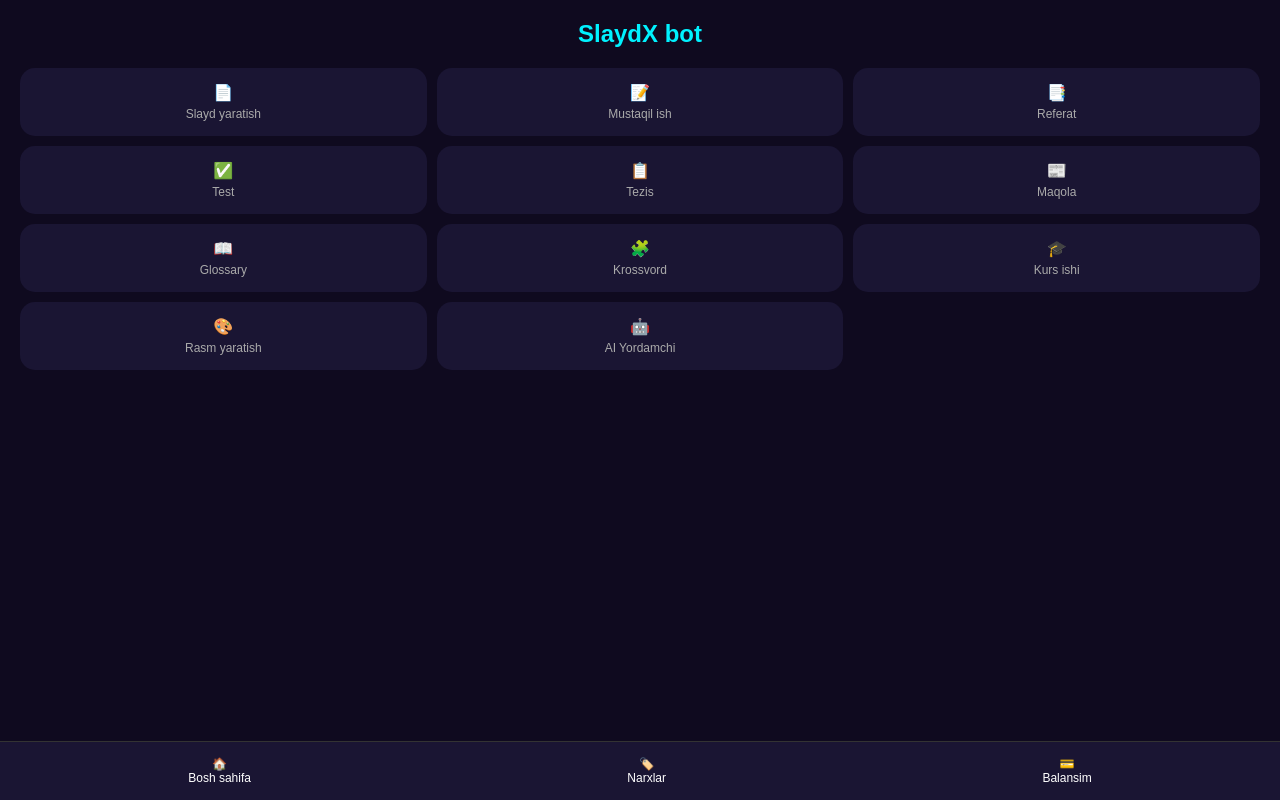
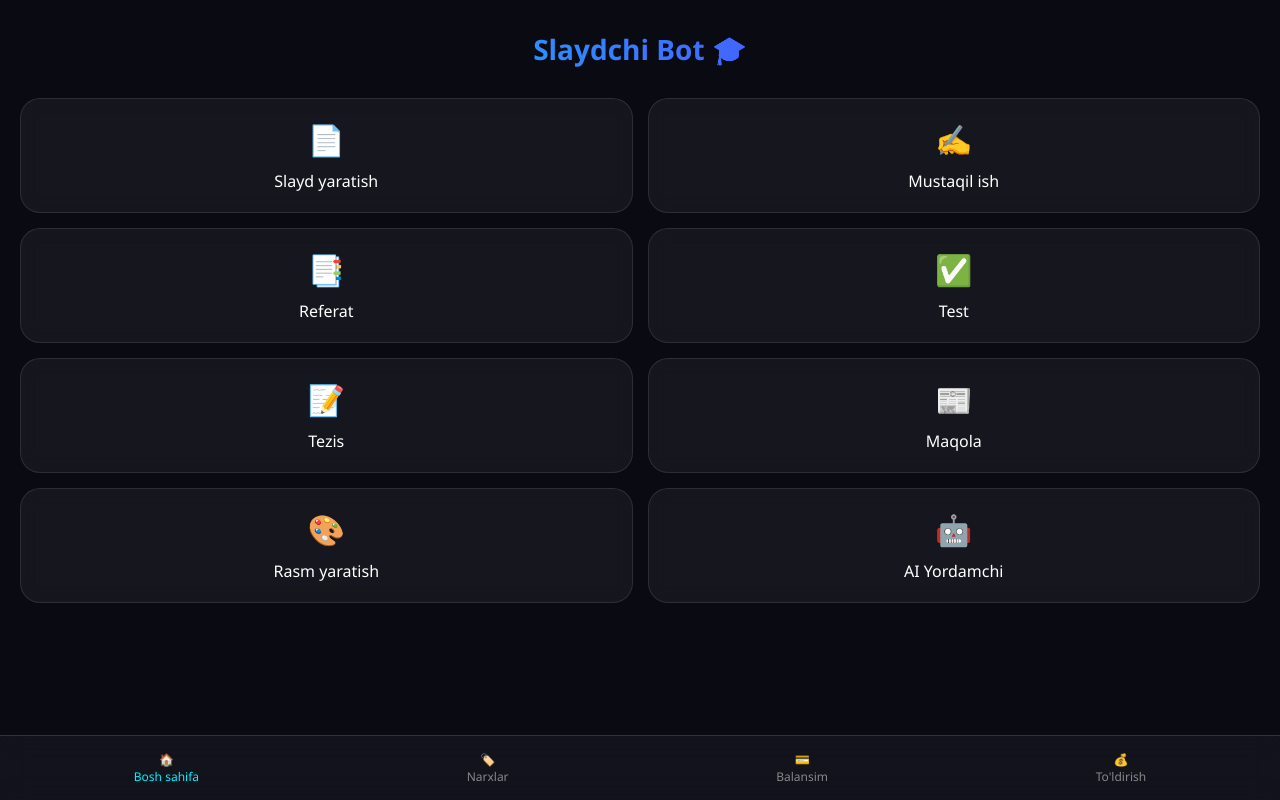
Before and after one commit to rahmonovssss/SardorbekUz, a plain HTML site: page index.html in a window 1280 px wide. Drawn offline with Linux system fonts and the light colour scheme.

Commit message:
Rename SlaydX Bot to Slaydchi Bot and update styles

```diff
--- a/index.html
+++ b/index.html
@@ -3,55 +3,54 @@
 <head>
     <meta charset="UTF-8">
     <meta name="viewport" content="width=device-width, initial-scale=1.0">
-    <title>SlaydX Bot</title>
+    <title>Slaydchi Bot</title>
     <style>
-        body { background-color: #0f0a1f; color: white; font-family: sans-serif; margin: 0; padding: 0; }
-        .container { padding: 20px; padding-bottom: 80px; }
-        .header { text-align: center; font-size: 24px; font-weight: bold; color: #00f2ff; margin-bottom: 20px; }
+        :root {
+            --bg: #0a0a12;
+            --card-bg: rgba(255, 255, 255, 0.05);
+            --accent: #00f2ff;
+        }
+        body { background-color: var(--bg); color: white; font-family: 'Segoe UI', sans-serif; margin: 0; }
 
-        /* Xizmatlar Grid */
-        .grid { display: grid; grid-template-columns: repeat(3, 1fr); gap: 10px; }
-        .card { background: #1a1533; padding: 15px; border-radius: 15px; text-align: center; cursor: pointer; transition: 0.3s; }
-        .card:hover { background: #2a254d; }
-        .card div { font-size: 12px; margin-top: 5px; color: #aaa; }
+        .header { text-align: center; padding: 30px; font-size: 28px; font-weight: bold; background: linear-gradient(to right, #00f2ff, #7000ff); -webkit-background-clip: text; -webkit-text-fill-color: transparent; }
 
-        /* Bottom Nav */
-        .nav-bar { position: fixed; bottom: 0; width: 100%; display: flex; justify-content: space-around; background: #1a1533; padding: 15px 0; border-top: 1px solid #333; }
-        .nav-item { cursor: pointer; text-align: center; font-size: 12px; }
+        .grid { display: grid; grid-template-columns: repeat(2, 1fr); gap: 15px; padding: 0 20px; }
+        .card { background: var(--card-bg); backdrop-filter: blur(10px); padding: 20px; border-radius: 20px; text-align: center; border: 1px solid rgba(255,255,255,0.1); transition: 0.3s; }
+        .card:hover { transform: translateY(-5px); border-color: var(--accent); }
+        .icon { font-size: 30px; margin-bottom: 10px; display: block; }
+
+        .nav-bar { position: fixed; bottom: 0; width: 100%; display: flex; justify-content: space-around; background: rgba(20, 20, 30, 0.9); backdrop-filter: blur(15px); padding: 15px 0; border-top: 1px solid #333; }
+        .nav-item { cursor: pointer; text-align: center; font-size: 12px; color: #888; }
+        .nav-item.active { color: var(--accent); }
     </style>
 </head>
 <body>
 
-<div class="container" id="content">
-    <div class="header">SlaydX bot</div>
+<div class="header">Slaydchi Bot 🎓</div>
 
-    <div class="grid">
-        <div class="card">📄 <div>Slayd yaratish</div></div>
-        <div class="card">📝 <div>Mustaqil ish</div></div>
-        <div class="card">📑 <div>Referat</div></div>
-        <div class="card">✅ <div>Test</div></div>
-        <div class="card">📋 <div>Tezis</div></div>
-        <div class="card">📰 <div>Maqola</div></div>
-        <div class="card">📖 <div>Glossary</div></div>
-        <div class="card">🧩 <div>Krossvord</div></div>
-        <div class="card">🎓 <div>Kurs ishi</div></div>
-        <div class="card">🎨 <div>Rasm yaratish</div></div>
-        <div class="card">🤖 <div>AI Yordamchi</div></div>
-    </div>
+<div class="grid" id="main-content">
+    <div class="card"><span class="icon">📄</span>Slayd yaratish</div>
+    <div class="card"><span class="icon">✍️</span>Mustaqil ish</div>
+    <div class="card"><span class="icon">📑</span>Referat</div>
+    <div class="card"><span class="icon">✅</span>Test</div>
+    <div class="card"><span class="icon">📝</span>Tezis</div>
+    <div class="card"><span class="icon">📰</span>Maqola</div>
+    <div class="card"><span class="icon">🎨</span>Rasm yaratish</div>
+    <div class="card"><span class="icon">🤖</span>AI Yordamchi</div>
 </div>
 
 <div class="nav-bar">
-    <div class="nav-item" onclick="loadPage('home')">🏠<br>Bosh sahifa</div>
-    <div class="nav-item" onclick="loadPage('prices')">🏷️<br>Narxlar</div>
-    <div class="nav-item" onclick="loadPage('balance')">💳<br>Balansim</div>
+    <div class="nav-item active" onclick="render('home')">🏠<br>Bosh sahifa</div>
+    <div class="nav-item" onclick="render('prices')">🏷️<br>Narxlar</div>
+    <div class="nav-item" onclick="render('balance')">💳<br>Balansim</div>
+    <div class="nav-item" onclick="render('refill')">💰<br>To'ldirish</div>
 </div>
 
 <script>
-    function loadPage(page) {
-        const content = document.getElementById('content');
-        if(page === 'home') content.innerHTML = "<h1>Bosh sahifa</h1><p>Asosiy menyu...</p>";
-        else if(page === 'prices') content.innerHTML = "<h1>Narxlar</h1><p>Obuna narxlari bu yerda.</p>";
-        else content.innerHTML = "<h1>Balans</h1><p>Sizda 0 so'm mavjud.</p>";
+    function render(page) {
+        const content = document.getElementById('main-content');
+        if(page === 'home') location.reload(); // Bosh sahifani qayta yuklash
+        else content.innerHTML = `<div style="padding:20px; text-align:center; width:100%">${page.toUpperCase()} bo'limi ustida ishlanmoqda...</div>`;
     }
 </script>
 
```
